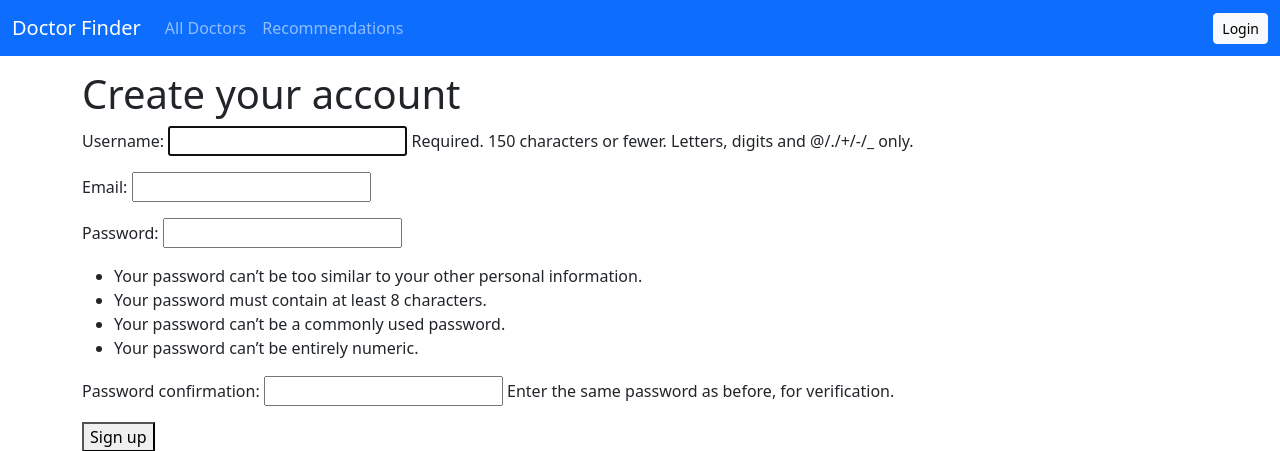
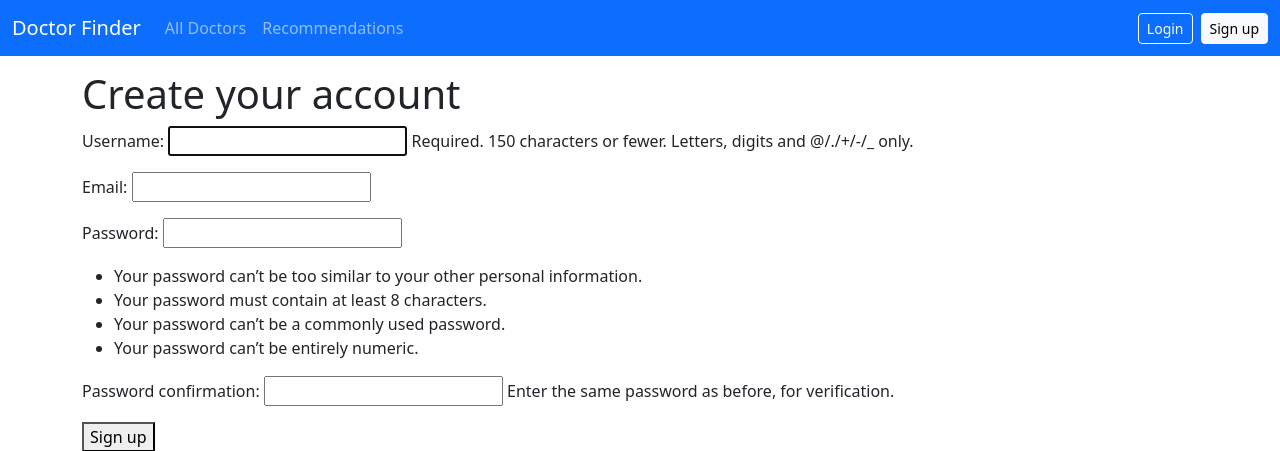
Before and after one commit to rashaelannan/ContactApp, a Django app: page /signup/ in a window 1280 px wide. Shown: the top 451 px of the page. Run offline with Django 5.2, Linux system fonts and the light colour scheme; parts of the project's set-up code (start-up, migrations or seed data) failed here and were passed over.

Commit message:
Update logout link to redirect to login page and adjust login/signup button styles

```diff
--- a/mysite3/myapp3/templates/base.html
+++ b/mysite3/myapp3/templates/base.html
@@ -39,11 +39,19 @@
         <span class="navbar-text me-3">
           Logged in as {{ user.username }}
         </span>
-        <a class="btn btn-outline-light btn-sm" href="{% url 'logout' %}">
+        <a class="btn btn-outline-light btn-sm"
+          href="{% url 'logout' %}?next={% url 'login' %}">
           Logout
         </a>
       {% else %}
-        <a class="btn btn-light btn-sm" href="{% url 'login' %}">Login</a>
+        <a class="btn btn-outline-light btn-sm me-2"
+          href="{% url 'login' %}">
+          Login
+        </a>
+        <a class="btn btn-light btn-sm"
+          href="{% url 'signup' %}">
+          Sign up
+        </a>
       {% endif %}
     </div>
   </div>
```
